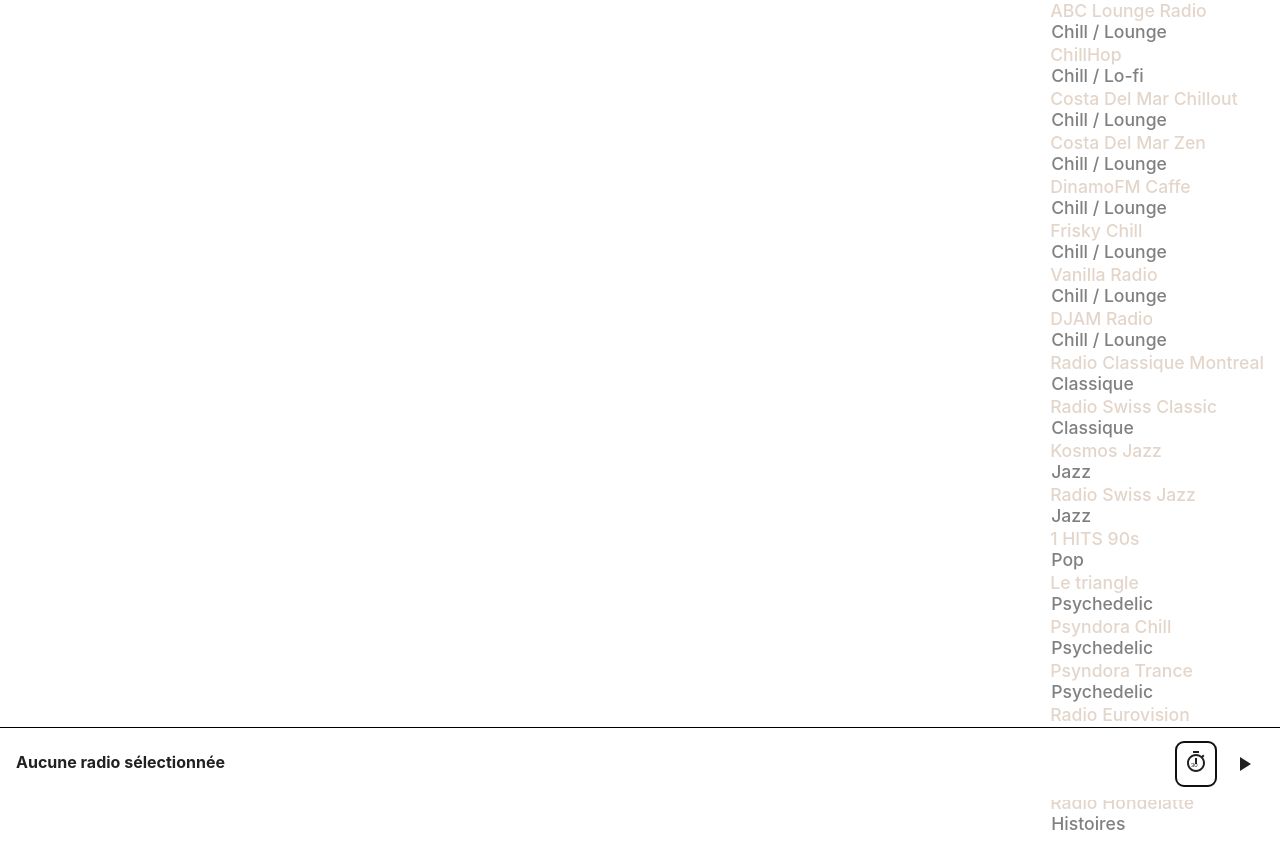
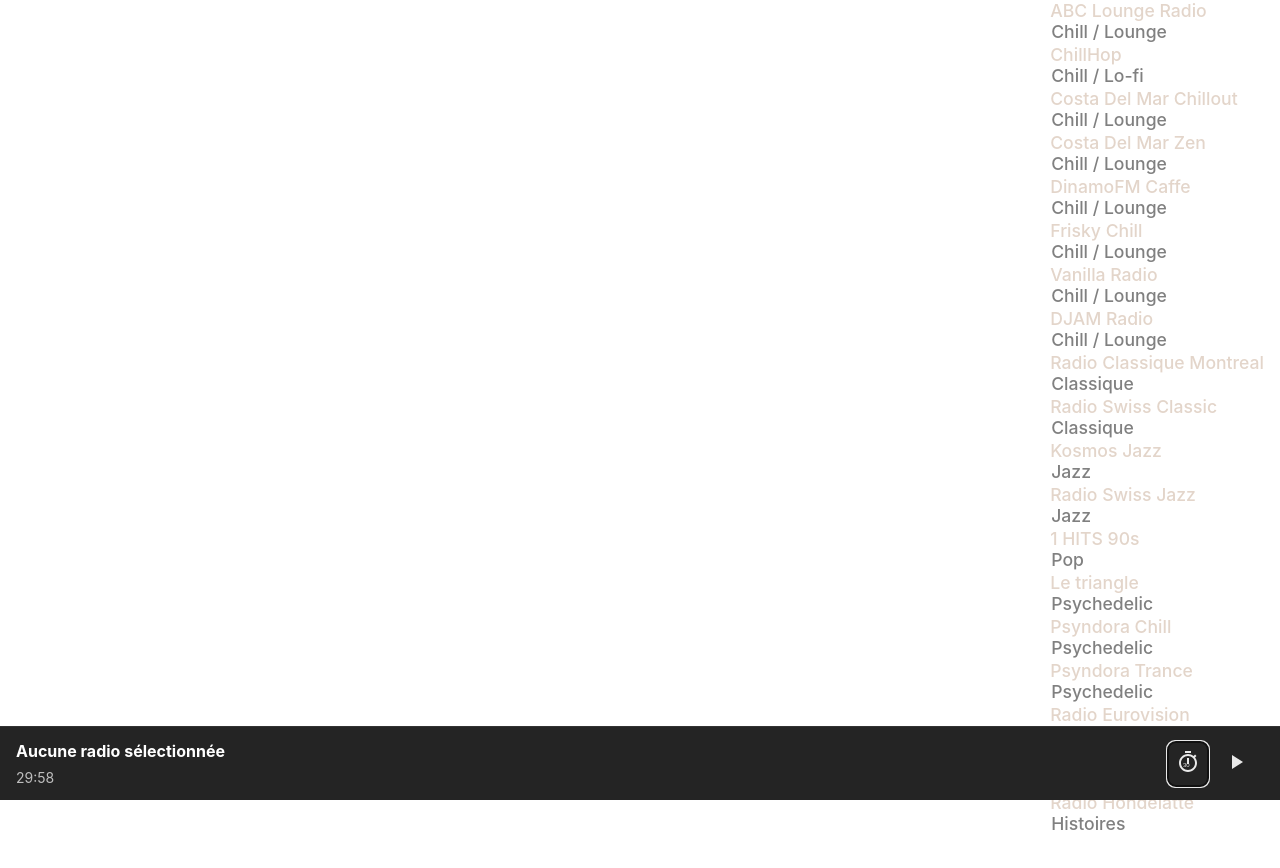
Before and after one commit to jvk88511334/radio, a React (Vite) app: page / in a window 1280 px wide. Both pictures are taken after a click on the button 1196 px from the left and 764 px from the top of the page. Shown: the top 868 px of the page. Built offline with nearby package versions, Linux system fonts and the light colour scheme.

Commit message:
- corrections relatives au minuteur

```diff
--- a/package.json
+++ b/package.json
@@ -14,6 +14,7 @@
     "@emotion/styled": "^11.13.0",
     "@mui/material": "^6.1.3",
     "react": "^18.3.1",
+    "react-countdown": "^2.3.6",
     "react-dom": "^18.3.1"
   },
   "devDependencies": {
--- a/src/components/RadioPlayer.jsx
+++ b/src/components/RadioPlayer.jsx
@@ -1,7 +1,5 @@
-// RadioPlayer.js
-import React, { useState, useEffect } from 'react';
-import { useTheme } from '@mui/material/styles';
-import { Slider } from '@mui/material';
+import React, { useState, useEffect, useCallback } from 'react';
+import Countdown from 'react-countdown';
 import { useAudio } from '../AudioContext.jsx';
 
 const RadioList = ({ radios, onRadioSelect }) => {
@@ -36,105 +34,98 @@
     );
 };
 
-const PlayIcon = ({ color }) => (
+const PlayIcon = () => (
     <svg width="24" height="24" viewBox="0 0 24 24" fill="none" xmlns="http://www.w3.org/2000/svg">
-        <path d="M8 5v14l11-7z" fill={color} />
+        <path d="M8 5v14l11-7z" fill="white" />
     </svg>
 );
 
-const PauseIcon = ({ color }) => (
+const PauseIcon = () => (
     <svg width="24" height="24" viewBox="0 0 24 24" fill="none" xmlns="http://www.w3.org/2000/svg">
-        <path d="M6 19h4V5H6v14zm8-14v14h4V5h-4z" fill={color} />
+        <path d="M6 19h4V5H6v14zm8-14v14h4V5h-4z" fill="white" />
     </svg>
 );
 
-const TimerOffIcon = ({ color }) => (
+const TimerOffIcon = () => (
     <svg width="24" height="24" viewBox="0 0 24 24" fill="none" xmlns="http://www.w3.org/2000/svg">
-        <path d="M13 3c-4.97 0-9 4.03-9 9H1l3.89 3.89.07.14L9 12H6c0-3.87 3.13-7 7-7s7 3.13 7 7-3.13 7-7 7c-1.93 0-3.68-.79-4.94-2.06l-1.42 1.42C8.27 19.99 10.51 21 13 21c4.97 0 9-4.03 9-9s-4.03-9-9-9zm-1 5v5l4.28 2.54.72-1.21-3.5-2.08V8H12z" fill={color} />
+        <path d="M13 3c-4.97 0-9 4.03-9 9H1l3.89 3.89.07.14L9 12H6c0-3.87 3.13-7 7-7s7 3.13 7 7-3.13 7-7 7c-1.93 0-3.68-.79-4.94-2.06l-1.42 1.42C8.27 19.99 10.51 21 13 21c4.97 0 9-4.03 9-9s-4.03-9-9-9zm-1 5v5l4.28 2.54.72-1.21-3.5-2.08V8H12z" fill="white" />
     </svg>
 );
 
-const Timer30Icon = ({ color }) => (
+const Timer30Icon = () => (
     <svg width="24" height="24" viewBox="0 0 24 24" fill="none" xmlns="http://www.w3.org/2000/svg">
-        <path d="M15 1H9v2h6V1zm-4 13h2V8h-2v6zm8.03-6.61l1.42-1.42c-.43-.51-.9-.99-1.41-1.41l-1.42 1.42C16.07 4.74 14.12 4 12 4c-4.97 0-9 4.03-9 9s4.02 9 9 9 9-4.03 9-9c0-2.12-.74-4.07-1.97-5.61zM12 20c-3.87 0-7-3.13-7-7s3.13-7 7-7 7 3.13 7 7-3.13 7-7 7z" fill={color} />
-        <text x="7" y="17" fontFamily="Arial" fontSize="6" fill={color}>30</text>
+        <path d="M15 1H9v2h6V1zm-4 13h2V8h-2v6zm8.03-6.61l1.42-1.42c-.43-.51-.9-.99-1.41-1.41l-1.42 1.42C16.07 4.74 14.12 4 12 4c-4.97 0-9 4.03-9 9s4.02 9 9 9 9-4.03 9-9c0-2.12-.74-4.07-1.97-5.61zM12 20c-3.87 0-7-3.13-7-7s3.13-7 7-7 7 3.13 7 7-3.13 7-7 7z" fill="white" />
+        <text x="7" y="17" fontFamily="Arial" fontSize="6" fill="white">30</text>
     </svg>
 );
 
-const Timer60Icon = ({ color }) => (
+const Timer60Icon = () => (
     <svg width="24" height="24" viewBox="0 0 24 24" fill="none" xmlns="http://www.w3.org/2000/svg">
-        <path d="M15 1H9v2h6V1zm-4 13h2V8h-2v6zm8.03-6.61l1.42-1.42c-.43-.51-.9-.99-1.41-1.41l-1.42 1.42C16.07 4.74 14.12 4 12 4c-4.97 0-9 4.03-9 9s4.02 9 9 9 9-4.03 9-9c0-2.12-.74-4.07-1.97-5.61zM12 20c-3.87 0-7-3.13-7-7s3.13-7 7-7 7 3.13 7 7-3.13 7-7 7z" fill={color} />
-        <text x="7" y="17" fontFamily="Arial" fontSize="6" fill={color}>60</text>
-    </svg>
-);
-
-const DownloadIcon = ({ color }) => (
-    <svg width="24" height="24" viewBox="0 0 24 24" fill="none" xmlns="http://www.w3.org/2000/svg">
-        <path d="M19 9h-4V3H9v6H5l7 7 7-7zM5 18v2h14v-2H5z" fill={color} />
+        <path d="M15 1H9v2h6V1zm-4 13h2V8h-2v6zm8.03-6.61l1.42-1.42c-.43-.51-.9-.99-1.41-1.41l-1.42 1.42C16.07 4.74 14.12 4 12 4c-4.97 0-9 4.03-9 9s4.02 9 9 9 9-4.03 9-9c0-2.12-.74-4.07-1.97-5.61zM12 20c-3.87 0-7-3.13-7-7s3.13-7 7-7 7 3.13 7 7-3.13 7-7 7z" fill="white" />
+        <text x="7" y="17" fontFamily="Arial" fontSize="6" fill="white">60</text>
     </svg>
 );
 
 const formatTime = (time) => {
+    if (time <= 0) return "";
     const minutes = Math.floor(time / 60);
     const seconds = Math.floor(time % 60);
     return `${minutes}:${seconds < 10 ? '0' : ''}${seconds}`;
 };
 
-const RadioPlayer = ({ radios = [], enableDownload = false }) => {
-    const { currentRadio, isPlaying, currentTrack, duration, currentTime, playRadio, togglePlay, seek } = useAudio();
-    const [timerState, setTimerState] = useState(0); // 0: off, 1: 30min, 2: 60min
-    const [remainingTime, setRemainingTime] = useState(0);
-    const theme = useTheme();
+const DARK_BACKGROUND = '#242424';
+const DARK_BORDER = '#333333';
 
-    const handleSliderChange = (event, newValue) => {
-        seek(newValue);
+const RadioPlayer = ({ radios = [] }) => {
+    const { currentRadio, isPlaying, playRadio, togglePlay } = useAudio();
+    const [timerState, setTimerState] = useState(0);
+    const [countdownDate, setCountdownDate] = useState(null);
+
+    const stopTimer = () => {
+        setCountdownDate(null);
+        setTimerState(0);
+        if (isPlaying) {
+            togglePlay();
+        }
     };
 
     const handleTimerClick = () => {
-        setTimerState((prevState) => (prevState + 1) % 3);
-        switch ((timerState + 1) % 3) {
+        const nextState = (timerState + 1) % 3;
+        setTimerState(nextState);
+
+        let duration = 0;
+        switch (nextState) {
             case 1:
-                setRemainingTime(30 * 60); // 30 minutes
+                duration = 30 * 60 * 1000; // 30 minutes en millisecondes
                 break;
             case 2:
-                setRemainingTime(60 * 60); // 60 minutes
+                duration = 60 * 60 * 1000; // 60 minutes en millisecondes
                 break;
             case 0:
-                setRemainingTime(0); // Timer off
-                break;
-            default:
-                console.warn("État de minuterie inattendu");
-                setRemainingTime(0);
-                break;
+                setCountdownDate(null);
+                return;
         }
+
+        setCountdownDate(Date.now() + duration);
     };
 
-    useEffect(() => {
-        let interval;
-        if (remainingTime > 0 && isPlaying) {
-            interval = setInterval(() => {
-                setRemainingTime((prevTime) => {
-                    if (prevTime <= 1) {
-                        clearInterval(interval);
-                        togglePlay(); // Stop playback
-                        setTimerState(0); // Reset timer state
-                        return 0;
+    const renderer = ({ minutes, seconds, completed }) => {
+        if (completed) {
+            stopTimer();
+            return "";
         }
-                    return prevTime - 1;
-                });
-            }, 1000);
-        }
-        return () => clearInterval(interval);
-    }, [remainingTime, isPlaying, togglePlay]);
+
+        return `${minutes}:${seconds < 10 ? '0' : ''}${seconds}`;
+    };
 
     const playerStyle = {
         position: 'fixed',
         bottom: 0,
         left: 0,
         right: 0,
-        backgroundColor: theme.palette.mode === 'light' ? '#ffffff' : '#000000',
-        color: theme.palette.text.primary,
-        borderTop: `1px solid ${theme.palette.mode === 'light' ? 'black' : 'white'}`,
+        backgroundColor: DARK_BACKGROUND,
+        color: 'white',
+        borderTop: `1px solid ${DARK_BORDER}`,
         padding: '0.75rem 1rem',
         display: 'flex',
         flexDirection: 'column',
@@ -142,25 +133,24 @@
         zIndex: 1000,
     };
 
-    const isMP3WithDuration = false;
-    const isDownloadable = enableDownload && isMP3WithDuration;
-
-    const handleDownload = () => {
-        if (currentRadio && isDownloadable) {
-            const link = document.createElement('a');
-            link.href = currentRadio.streamUrl;
-            link.download = `${currentRadio.name || 'audio'}.mp3`;
-            document.body.appendChild(link);
-            link.click();
-            document.body.removeChild(link);
+    const buttonStyle = {
+        background: 'none',
+        border: 'none',
+        cursor: 'pointer',
+        padding: '8px',
+        marginRight: '8px',
+        opacity: 0.9,
+        transition: 'opacity 0.2s',
+        ':hover': {
+            opacity: 1
         }
     };
 
     const getTimerIcon = () => {
         switch (timerState) {
-            case 1: return <Timer30Icon color={theme.palette.text.primary} />;
-            case 2: return <Timer60Icon color={theme.palette.text.primary} />;
-            default: return <TimerOffIcon color={theme.palette.text.primary} />;
+            case 1: return <Timer30Icon />;
+            case 2: return <Timer60Icon />;
+            default: return <TimerOffIcon />;
         }
     };
 
@@ -185,86 +175,38 @@
                         }}>
                             {currentRadio?.name || 'Aucune radio sélectionnée'}
                         </div>
+                        <div style={{
+                            fontSize: '0.875rem',
+                            opacity: 0.7
+                        }}>
+                            {countdownDate ? (
+                                <Countdown
+                                    date={countdownDate}
+                                    renderer={renderer}
+                                    onComplete={stopTimer}
+                                />
+                            ) : (
+                                ""
+                            )}
+                        </div>
                     </div>
                     <div style={{ display: 'flex', alignItems: 'center' }}>
-                        {isDownloadable && (
-                            <button
-                                onClick={handleDownload}
-                                style={{
-                                    background: 'none',
-                                    border: 'none',
-                                    cursor: 'pointer',
-                                    padding: '8px',
-                                    marginRight: '8px',
-                                }}
-                                aria-label="Télécharger"
-                            >
-                                <DownloadIcon color={theme.palette.text.primary} />
-                            </button>
-                        )}
                         <button
                             onClick={handleTimerClick}
-                            style={{
-                                background: 'none',
-                                border: 'none',
-                                cursor: 'pointer',
-                                padding: '8px',
-                                marginRight: '8px',
-                            }}
+                            style={buttonStyle}
                             aria-label="Minuterie"
                         >
                             {getTimerIcon()}
                         </button>
                         <button
                             onClick={togglePlay}
-                            style={{
-                                background: 'none',
-                                border: 'none',
-                                cursor: 'pointer',
-                                padding: '8px',
-                                display: 'flex',
-                                alignItems: 'center',
-                                justifyContent: 'center',
-                            }}
+                            style={buttonStyle}
                             aria-label={isPlaying ? "Pause" : "Play"}
                         >
-                            {isPlaying ? <PauseIcon color={theme.palette.text.primary} /> : <PlayIcon color={theme.palette.text.primary} />}
+                            {isPlaying ? <PauseIcon /> : <PlayIcon />}
                         </button>
                     </div>
                 </div>
-                {isMP3WithDuration && (
-                    <div style={{ display: 'flex', alignItems: 'center', marginTop: '0.5rem' }}>
-                        <span style={{ marginRight: '0.5rem', minWidth: '45px', textAlign: 'right' }}>{formatTime(currentTime)}</span>
-                        <Slider
-                            value={currentTime}
-                            onChange={handleSliderChange}
-                            max={duration || 100}
-                            aria-labelledby="continuous-slider"
-                            sx={{
-                                color: theme.palette.mode === 'light' ? 'rgba(0, 0, 0, 0.87)' : 'rgba(255, 255, 255, 0.87)',
-                                '& .MuiSlider-thumb': {
-                                    width: 12,
-                                    height: 12,
-                                    transition: '0.3s cubic-bezier(.47,1.64,.41,.8)',
-                                    '&:before': {
-                                        boxShadow: '0 2px 12px 0 rgba(0,0,0,0.4)',
-                                    },
-                                    '&:hover, &.Mui-focusVisible': {
-                                        boxShadow: `0px 0px 0px 8px ${theme.palette.mode === 'dark' ? 'rgb(255 255 255 / 16%)' : 'rgb(0 0 0 / 16%)'}`,
-                                    },
-                                    '&.Mui-active': {
-                                        width: 20,
-                                        height: 20,
-                                    },
-                                },
-                                '& .MuiSlider-rail': {
-                                    opacity: 0.28,
-                                },
-                            }}
-                        />
-                        <span style={{ marginLeft: '0.5rem', minWidth: '45px' }}>{formatTime(duration)}</span>
-                    </div>
-                )}
             </div>
         </>
     );
```
Also changed, not shown: 1 other file (tests, documents, lock files or other folders). Lines whose indentation alone changed are shown as unchanged.
